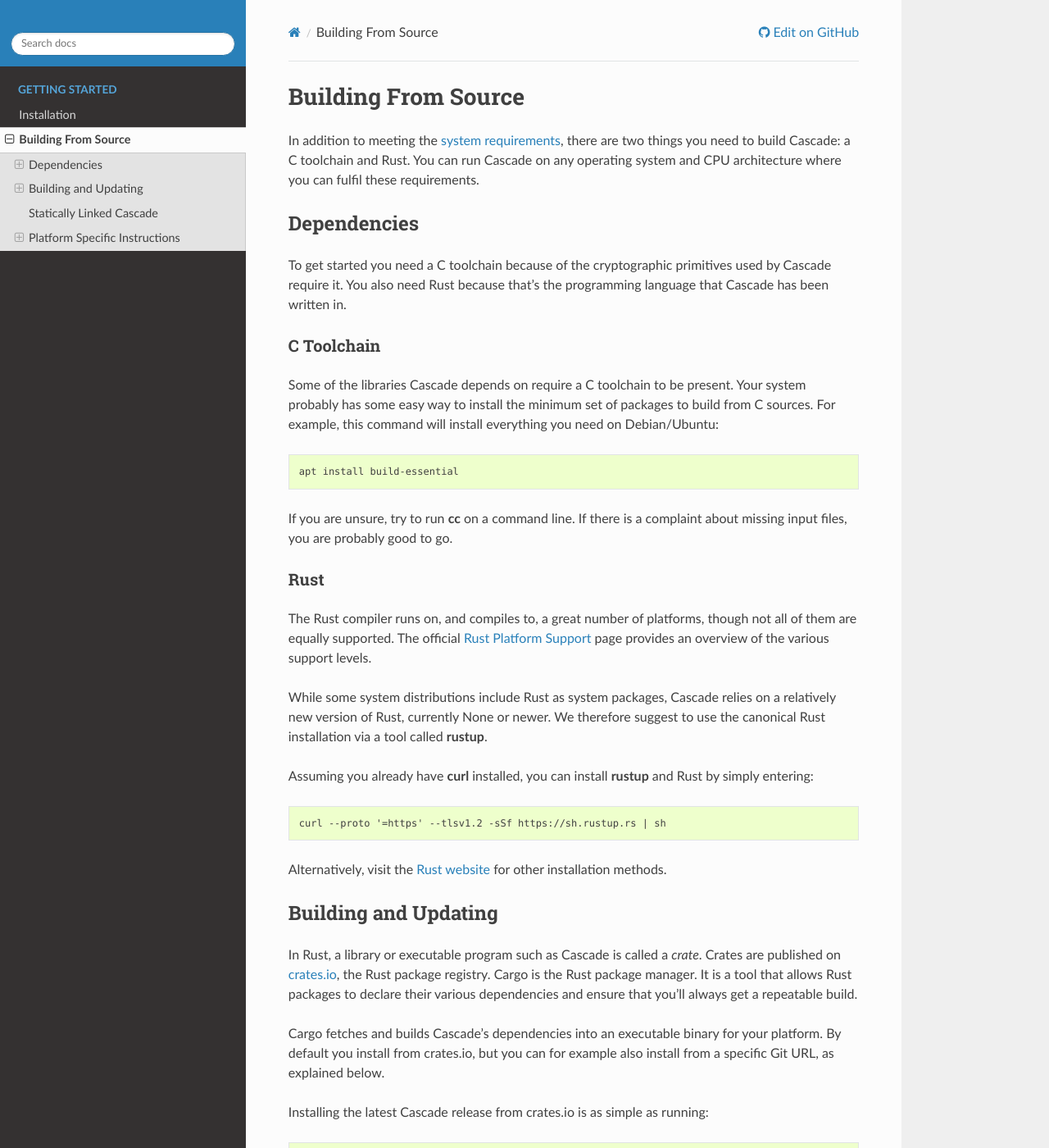
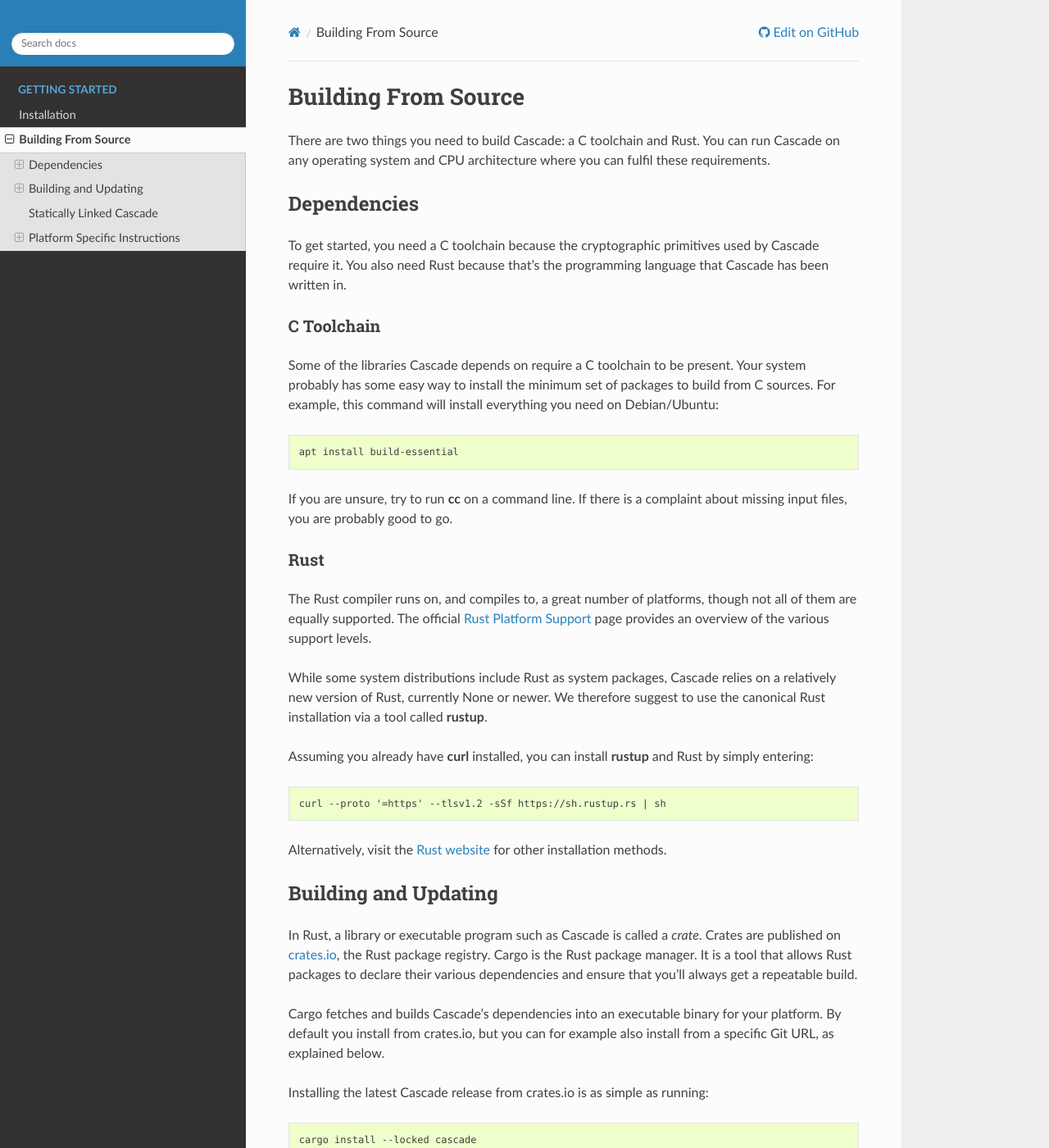
Before and after one commit to NLnetLabs/nameshed, a Sphinx documentation site: the page built from doc/manual/source/building.rst, in a window 1280 px wide and 1400 px high. Shown: the whole window at 82% size. Built offline with Sphinx 7.4.7 and the Read the Docs theme 3.1.0, drawn with Linux system fonts in a browser that asks for light colours; some of the changed text lies outside the part shown.

Commit message:
remove sysreqs and improve wording

```diff
--- a/doc/manual/source/building.rst
+++ b/doc/manual/source/building.rst
@@ -1,17 +1,16 @@
 Building From Source
 ====================
 
-In addition to meeting the :ref:`system requirements <installation:System
-Requirements>`, there are two things you need to build Cascade: a C toolchain
-and Rust. You can run Cascade on any operating system and CPU architecture
-where you can fulfil these requirements.
+There are two things you need to build Cascade: a C toolchain and Rust. You
+can run Cascade on any operating system and CPU architecture where you can
+fulfil these requirements.
 
 Dependencies
 ------------
 
-To get started you need a C toolchain  because of the cryptographic
-primitives used by Cascade require it. You also need Rust because that’s the
-programming language that Cascade has been written in.
+To get started, you need a C toolchain because the cryptographic primitives
+used by Cascade require it. You also need Rust because that’s the programming
+language that Cascade has been written in.
 
 C Toolchain
 """""""""""
--- a/doc/manual/source/installation.rst
+++ b/doc/manual/source/installation.rst
@@ -1,11 +1,5 @@
 Installation
 ============
-
-System Requirements
--------------------
-
-When choosing a system for Cascade, make sure you have [TODO] of available
-memory and [TODO] of disk space for the application.
 
 Binary Packages
 ---------------
```
Also changed, not shown: other parts of doc/manual/source/building.rst (+3 -3 lines).
